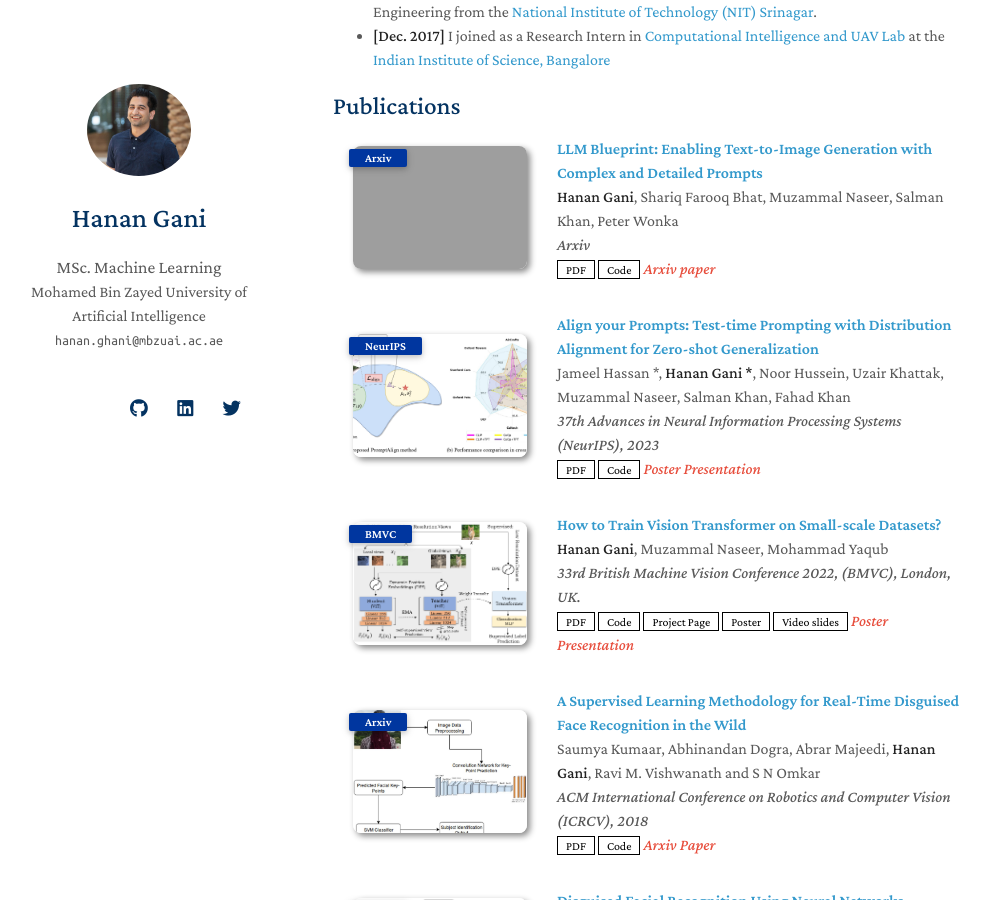
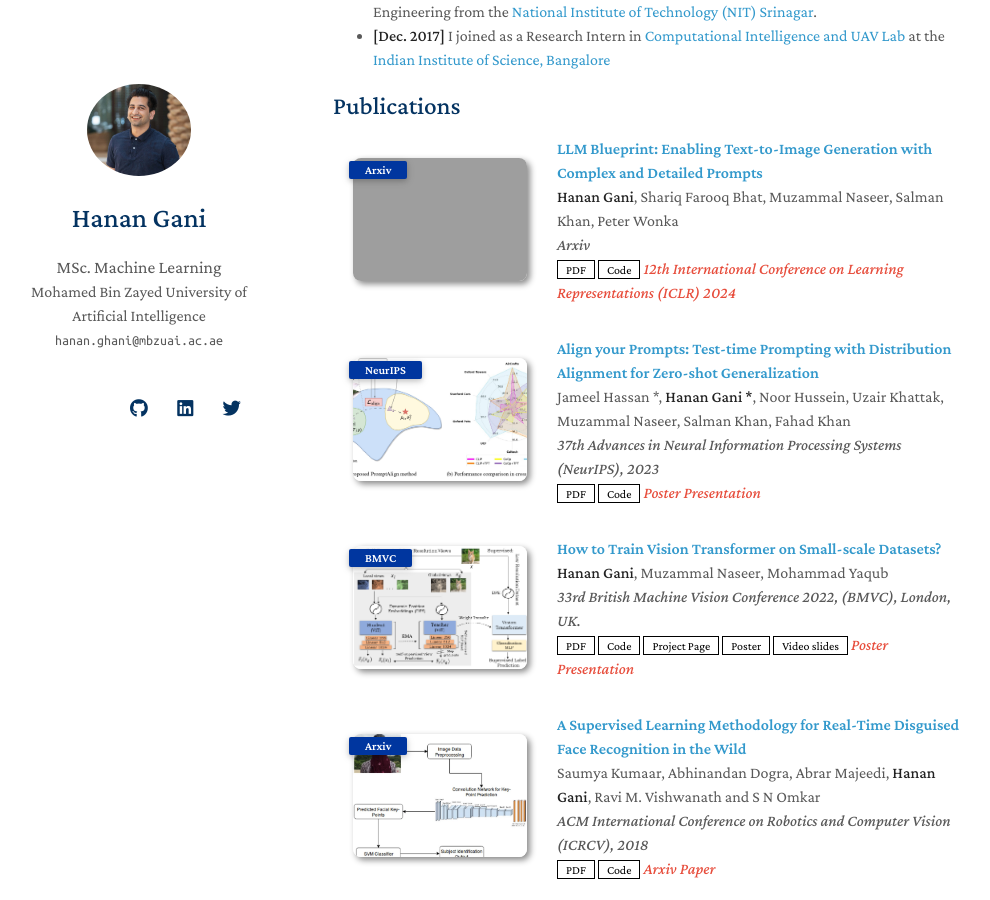
Before and after one commit to muhammadsaadkhankor/muhammadsaadkhankor.github.io, a Jekyll site: the page built from index.md, in a window 1280 px wide and 900 px high, scrolled down 1046 px. Shown: the whole window, without its empty margins (137-1127 px from the left). Built offline with Jekyll 4.4.1, drawn with Linux system fonts in a browser that asks for light colours; nearby versions of some CDN libraries; a style sheet for code colours, icons or effects is not loaded; our own code applies the rules of GitHub Pages for plain Markdown files; grey boxes are pictures that could not be loaded.

Commit message:
Update publications.md

```diff
--- a/_includes/publications.md
+++ b/_includes/publications.md
@@ -18,7 +18,7 @@
     <div class="links">
       <a href="https://arxiv.org/abs/2310.10640" class="btn btn-sm z-depth-0" role="button" target="_blank" style="font-size:12px;">PDF</a>
       <a href="https://github.com/hananshafi/llmblueprint/tree/main" class="btn btn-sm z-depth-0" role="button" target="_blank" style="font-size:12px;">Code</a>
-      <strong><i style="color:#e74d3c">Arxiv paper</i></strong>
+      <strong><i style="color:#e74d3c">12th International Conference on Learning Representations (ICLR) 2024</i></strong>
     </div>
   </div>
 </div>
```
